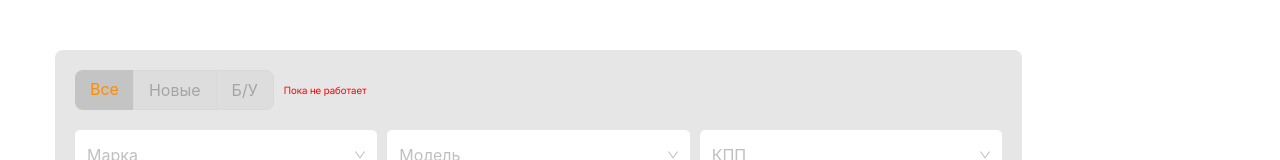
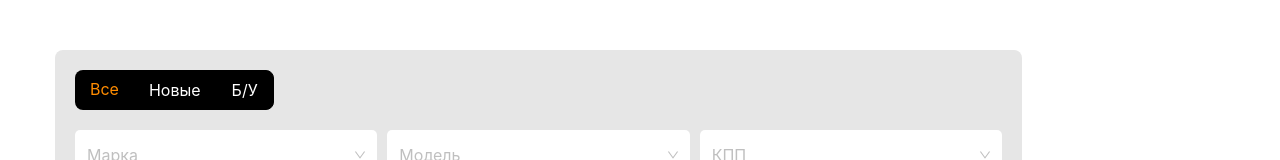
Before and after one commit to Quasar777/BrichkaRu, a React (Create React App) app: page / in a window 1280 px wide. Shown: the part 630-790 px from the top of the page. Built offline with nearby package versions, Linux system fonts and the light colour scheme; a web font is replaced by a local one.

Commit message:
car novelty adding functionality

```diff
--- a/src/components/UI/FindAutoForm/FindAutoForm.tsx
+++ b/src/components/UI/FindAutoForm/FindAutoForm.tsx
@@ -5,7 +5,7 @@ import type { CheckboxGroupProps } from 'antd/es/checkbox';
 import { useNavigate, useLocation } from 'react-router-dom';
 import { Models } from '../../../fakeData/carData';
 
-const options: CheckboxGroupProps<string>['options'] = [
+const carNoveltyoptions: CheckboxGroupProps<string>['options'] = [
   { label: 'Все', value: 'allCars' },
   { label: 'Новые', value: 'newCars' },
   { label: 'Б/У', value: 'usedCars' },
@@ -16,6 +16,7 @@ const FindAutoForm = () => {
     const [selectedModel, setSelectedModel] = useState("")
     const [selectedEngine, setSelectedEngine] = useState("")
     const [selectedGearBox, setSelectedGearBox] = useState("")
+    const [carNovelty, setCarNovelty] = useState("allCars")
     const [priceFrom, setPriceFrom] = useState(0);
     const [priceTo, setPriceTo] = useState(0);
     const [yearFrom, setYearFrom] = useState(0);
@@ -74,20 +75,16 @@ const FindAutoForm = () => {
     };
     const onSelectedModelChange = (value: string) => {
         setSelectedModel(value);
-        console.log("Модель: " + value);
     };
     const onSelectedGearBoxChange = (value: string) => {
         setSelectedGearBox(value);
-        console.log("КПП: " + value);
     };
     const onSelectedEngineTypeChange = (value: string) => {
         setSelectedEngine(value);
-        console.log("Тип двигателя: " + value);
     };
     const onPriceFromChange: InputNumberProps['onChange'] = (value) => {
     if (typeof value === 'number') {
         setPriceFrom(value);
-        console.log("Цена от: " + value);
     } else {
         console.log("Неверное значение начальной цены: ", value);
     }
@@ -95,7 +92,6 @@ const FindAutoForm = () => {
     const onPriceToChange: InputNumberProps['onChange'] = (value) => {
     if (typeof value === 'number') {
         setPriceTo(value);
-        console.log("Цена до: " + value);
     } else {
         console.log("Неверное значение верхней цены: ", value);
     }
@@ -103,7 +99,6 @@ const FindAutoForm = () => {
     const onYearFromChange: InputNumberProps['onChange'] = (value) => {
     if (typeof value === 'number' && value > 0) {
         setYearFrom(value);
-        console.log("Год от: " + value);
     } else {
         console.log("Неверное значение начального года: ", value);
     }
@@ -111,7 +106,6 @@ const FindAutoForm = () => {
     const onYearToChange: InputNumberProps['onChange'] = (value) => {
     if (typeof value === 'number' && value > 0) {
         setYearTo(value);
-        console.log("Год до: " + value);
     } else {
         console.log("Неверное значение верхнего года: ", value);
     }
@@ -127,6 +121,7 @@ const FindAutoForm = () => {
             priceTo: priceTo.toString(),
             yearFrom: yearFrom.toString(),
             yearTo: yearTo.toString(),
+            novelty: carNovelty.toString().toLowerCase(),
         });
 
         navigate(`/autos?${params.toString()}`);
@@ -158,13 +153,12 @@ const FindAutoForm = () => {
                     buttonBg: "#000",
                     buttonColor: "#fff",
                     borderRadius: 5,
+                    colorBorder: "#000",
                     buttonCheckedBg: "#000",
-                    buttonSolidCheckedColor: "#FF8C00", // цвет текста активной кнопки
-                    buttonSolidCheckedBg: "#000", // фон активной кнопки
-                    buttonSolidCheckedHoverBg: "#000", // фон при наведении на активную
-                    colorPrimary: "#FF8C00", // общий цвет темы
-                    colorPrimaryHover: "#FF8C00", // цвет при ховере
-                    colorPrimaryActive: "#FF8C00", // цвет при нажатии
+                    buttonSolidCheckedColor: "#FF8C00",
+                    buttonSolidCheckedBg: "#000",
+                    buttonSolidCheckedHoverBg: "#000",
+
                 },
                 Button: {
                     paddingInline: 80,
@@ -177,19 +171,17 @@ const FindAutoForm = () => {
         >
         <form className='filterForm'>
             <div className="filterForm__tabs">
-                {/* ПОКА НЕ РАБОТАЕТ */}
                 <Radio.Group
                     className='filterForm__radioGroup'
                     block
-                    disabled
-                    name='carNovelty'
+                    value={carNovelty}
+                    onChange={e => setCarNovelty(e.target.value)}
                     size='large'
-                    options={options}
+                    options={carNoveltyoptions}
                     defaultValue="allCars"
                     optionType="button"
                     buttonStyle="solid"
                 />
-                <p style={{color: "red", fontSize: 10, alignContent: 'center', marginLeft: 10}}>Пока не работает</p>
             </div>
 
             <div className="filterForm__fields">
--- a/src/fakeData/carData.ts
+++ b/src/fakeData/carData.ts
@@ -19,12 +19,13 @@ export const carFakeData: Car[] = [
     steeringWheelPosition: "left",
     mileAge: 2300,
     engineVolume: 8,
+    novelty: "newcars"
   },
   {
     id: 2,
     brand: "Lada",
-    model: "Calina",
-    code: "calina",
+    model: "Kalina",
+    code: "kalina",
     locationCity: "Москва",
     locaionDistrict: "люблино",
     pathToImage: "https://s0.rbk.ru/v6_top_pics/media/img/3/47/754788599938473.jpeg",
@@ -37,7 +38,7 @@ export const carFakeData: Car[] = [
     steeringWheelPosition: "left",
     mileAge: 150000,
     engineVolume: 1.7,
-
+    novelty: "usedcars"
   },
   {
     id: 3,
@@ -56,6 +57,7 @@ export const carFakeData: Car[] = [
     steeringWheelPosition: "left",
     mileAge: 95000,
     engineVolume: 3,
+    novelty: "newcars"
   },
   {
     id: 4,
@@ -74,6 +76,7 @@ export const carFakeData: Car[] = [
     steeringWheelPosition: "left",
     mileAge: 250000,
     engineVolume: 3,
+    novelty: "newcars"
   },
   {
     id: 5,
@@ -92,6 +95,7 @@ export const carFakeData: Car[] = [
     steeringWheelPosition: "left",
     mileAge: 6000,
     engineVolume: 3,
+    novelty: "newcars"
   },
   {
     id: 6,
@@ -110,6 +114,7 @@ export const carFakeData: Car[] = [
     steeringWheelPosition: "left",
     mileAge: 83000,
     engineVolume: 3,
+    novelty: "newcars"
   }
 ]
 
@@ -134,7 +139,7 @@ export const Models = {
   lada: [
       "Priora",
       "Vesta",
-      "Calina"
+      "Kalina"
   ],
   porsche: [
       "Cayene",
@@ -145,7 +150,6 @@ export const Models = {
       "Sport"
   ]
 }
-
 
 export const gearboxOptions = [
   {
@@ -165,7 +169,6 @@ export const gearboxOptions = [
       label: 'Вариатор',
   },
 ]
-
 
 export const brandOptions = [
     {
--- a/src/types/Car.ts
+++ b/src/types/Car.ts
@@ -15,4 +15,5 @@ export type Car = {
   steeringWheelPosition: string;
   mileAge: number;
   engineVolume: number;
+  novelty: string
 };
```
